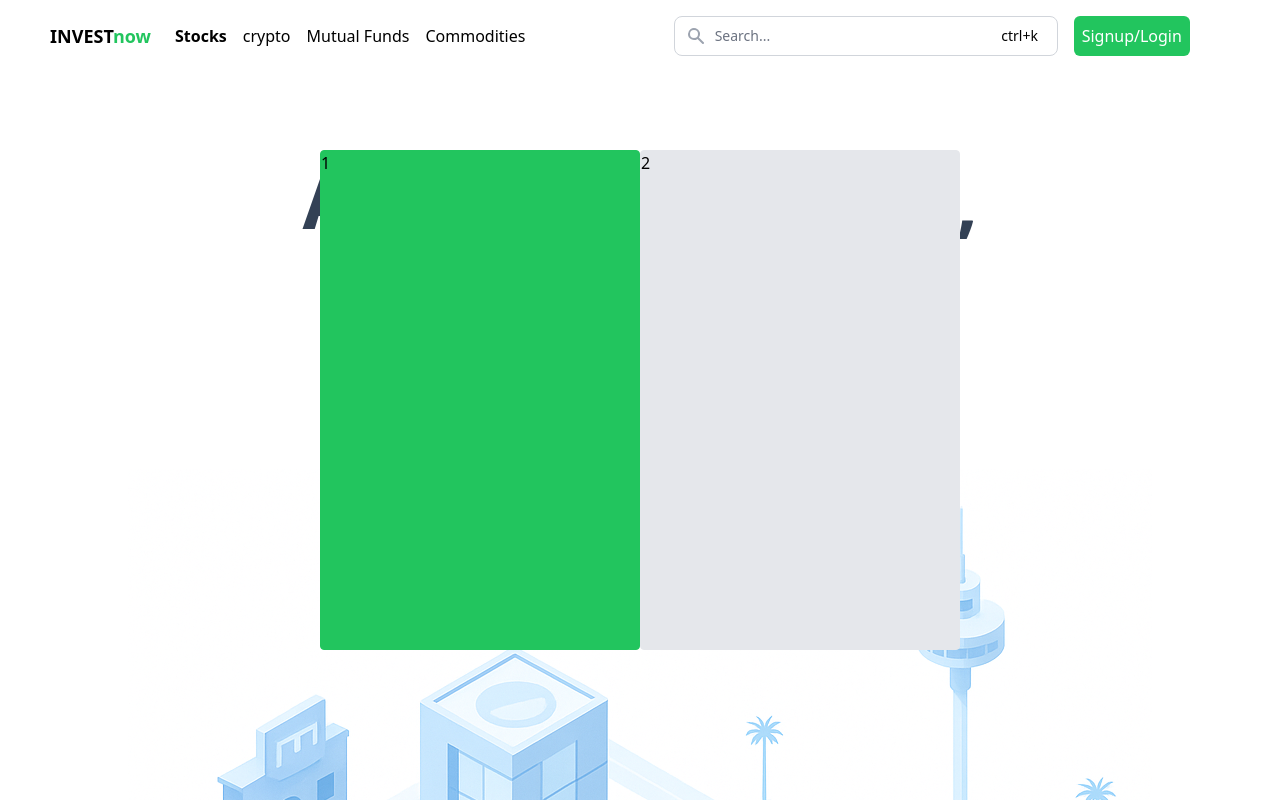
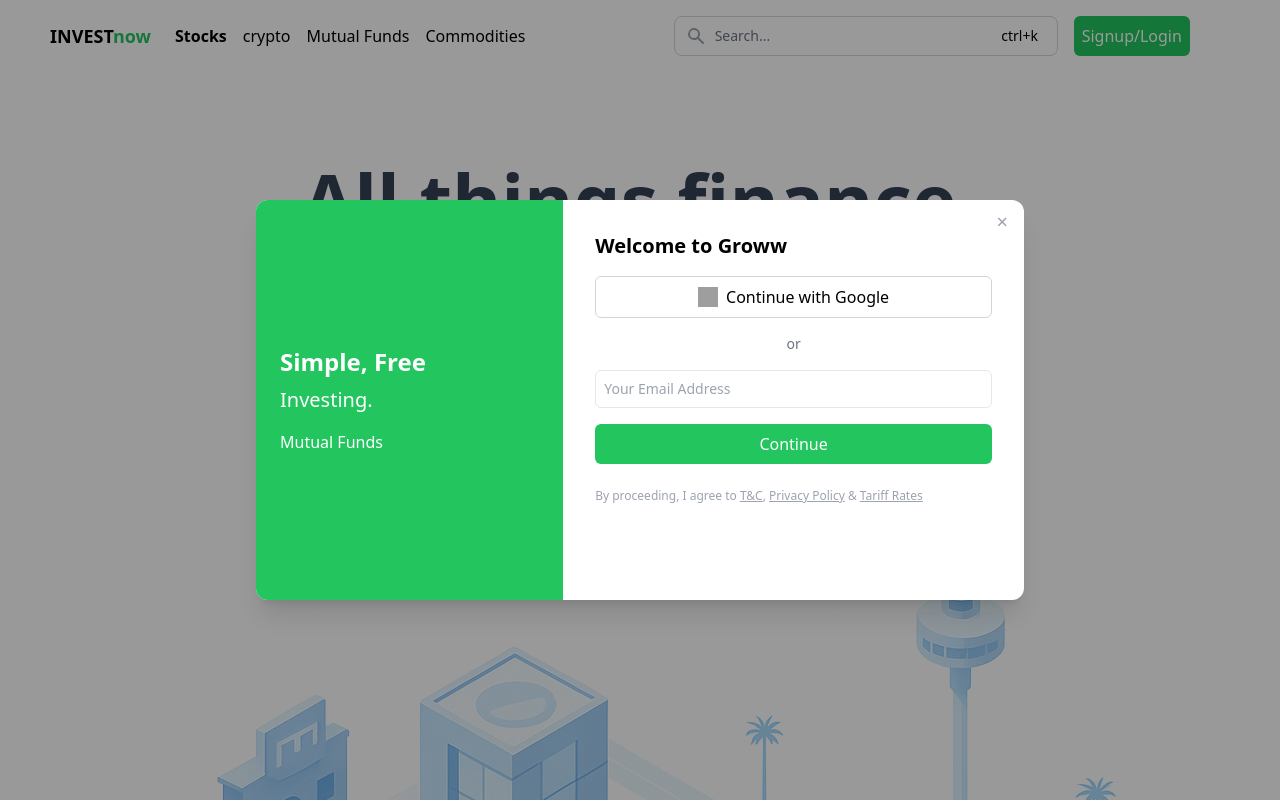
Before and after one commit to legaceee/investNow-grow-copy-, a React (Vite) app: page / in a window 1280 px wide. Both pictures are taken after a click on the button "Signup/Login". Shown: the top 800 px of the page. Built offline with nearby package versions, Linux system fonts and the light colour scheme; grey boxes are pictures that could not be loaded.

Commit message:
earlier -v2  modal

```diff
--- a/src/assets/Component/Hero4.jsx
+++ b/src/assets/Component/Hero4.jsx
@@ -66,7 +66,7 @@
             4
           </div>
         </div>
-        <div className="w-full bg-gray-300  h-[600px] z-20 relative bottom-[150px]"></div>
+        <div className="w-full bg-gray-300  h-[600px] z-10 relative bottom-[150px]"></div>
       </div>
     </div>
   );
--- a/src/assets/Component/Navbar.jsx
+++ b/src/assets/Component/Navbar.jsx
@@ -25,7 +25,7 @@
   console.log(clicked);
   return (
     <>
-      <nav className="bg-white p-4 z-[1002]">
+      <nav className="bg-white p-4 z-20">
         <div className="flex justify-around items-center fixed top-0 left-0 right-0 z-50 bg-white p-4">
           {/* Logo Section */}
           <div className="flex items-center">
@@ -68,7 +68,7 @@
             </h2>
             <div className="flex items-center mr-10">
               <button
-                className="bg-green-500 text-white rounded-md px-2 py-2 ml-4"
+                className="bg-green-500 text-white rounded-md px-2 py-2 ml-4 hover:z-50"
                 onClick={() => clickManage((clicked) => !clicked)}
               >
                 Signup/Login
--- a/src/pages/Home.jsx
+++ b/src/pages/Home.jsx
@@ -44,7 +44,7 @@
           </div>
         </div>
       </div>
-      {clicked ? <Login /> : ""}
+      {clicked ? <Login clicked={clicked} clickManage={setIsClicked} /> : ""}
       <div>
         <Hero1 />
       </div>
--- a/src/pages/Login.jsx
+++ b/src/pages/Login.jsx
@@ -1,12 +1,12 @@
-function Login() {
+/* function Login() {
   return (
-    <div>
+    <div className="bg-gray-200">
       <div className="fixed  top-0 left-0 h-[100vh] w-[100vw] z-[1000] ">
-        <div className="flex fixed top-1/2 left-1/2 z-[1001] w-[50vw] transform -translate-x-1/2 -translate-y-1/2">
+        <div className="flex fixed top-1/2 left-1/2 z-[1001] w-[50vw] transform -translate-x-1/2 -translate-y-1/2 bg-gray-200">
           <div className="bg-green-500 h-[500px] w-[400px] border border-green-500 rounded">
             1
           </div>
-          <div className="bg-gray-200 h-[500px] w-[400px] border border-gray-200 rounded">
+          <div className="bg-white h-[500px] w-[400px] border border-white rounded">
             2
           </div>
         </div>
@@ -16,3 +16,64 @@
 }
 
 export default Login;
+ */
+
+function Login({ clicked, clickManage }) {
+  function onClose() {
+    clickManage((clicked) => !clicked);
+  }
+  return (
+    <div onClick={onClose}>
+      <div
+        className="fixed inset-0 bg-black bg-opacity-40 z-40"
+        onClick={onClose}
+      />
+
+      <div className="fixed inset-0 z-50 flex items-center justify-center">
+        <div className="flex w-[90%] max-w-3xl h-[400px] bg-white rounded-xl overflow-hidden shadow-xl animate-scale">
+          {/* Left panel */}
+          <div className="w-2/5 bg-green-500 text-white flex flex-col justify-center p-6">
+            <h2 className="text-2xl font-bold mb-2">Simple, Free</h2>
+            <p className="text-xl">Investing.</p>
+            <span className="mt-4 font-medium">Mutual Funds</span>
+          </div>
+
+          {/* Right panel */}
+          <div className="w-3/5 p-8 flex flex-col gap-4 relative">
+            <button
+              onClick={onClose}
+              className="absolute top-2 right-4 text-gray-400 hover:text-black text-xl"
+            >
+              &times;
+            </button>
+            <h3 className="text-xl font-semibold">Welcome to Groww</h3>
+            <button className="border border-gray-300 py-2 px-4 rounded-md flex items-center justify-center gap-2 hover:bg-gray-100">
+              <img
+                src="https://www.svgrepo.com/show/475656/google-color.svg"
+                alt="Google"
+                className="w-5 h-5"
+              />
+              Continue with Google
+            </button>
+            <p className="text-center text-sm text-gray-500">or</p>
+            <input
+              type="email"
+              placeholder="Your Email Address"
+              className="border rounded-md p-2 text-sm focus:outline-none focus:ring-2 focus:ring-green-400"
+            />
+            <button className="bg-green-500 text-white py-2 rounded-md hover:bg-green-600">
+              Continue
+            </button>
+            <p className="text-xs text-gray-400 mt-2">
+              By proceeding, I agree to <span className="underline">T&C</span>,{" "}
+              <span className="underline">Privacy Policy</span> &{" "}
+              <span className="underline">Tariff Rates</span>
+            </p>
+          </div>
+        </div>
+      </div>
+    </div>
+  );
+}
+
+export default Login;
```
